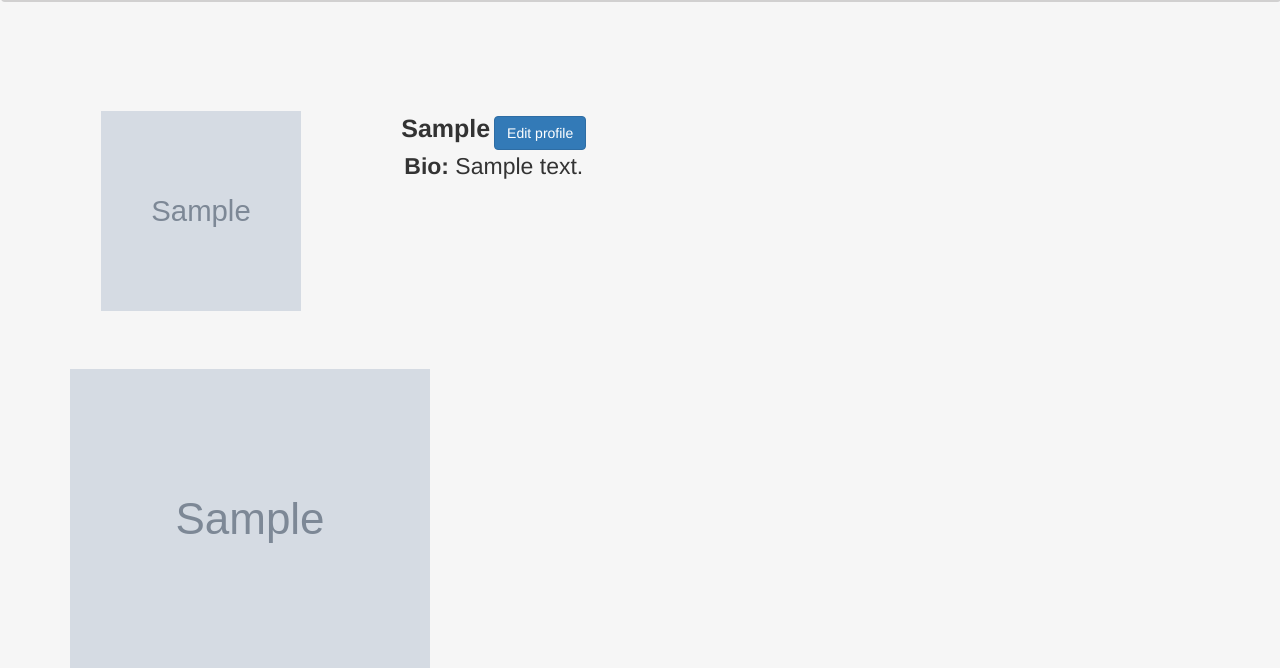
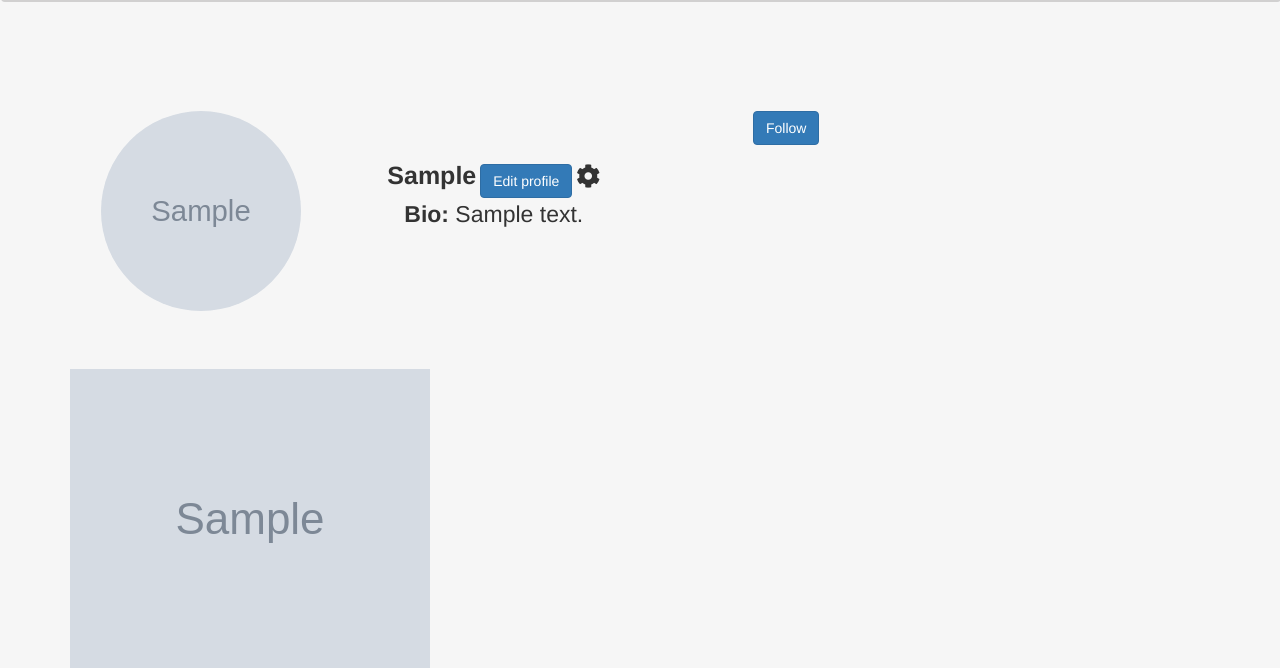
Before and after one commit to martingathu/intagram, a Django app: page /user/1 in a window 1280 px wide. Shown: the part 64-732 px from the top of the page. Run offline with Django 3.2, Linux system fonts and the light colour scheme; a user stored in the database is signed in; tables that the repository leaves empty hold one stand-in row (values such as "Sample post"); grey boxes marked "Sample" are stand-in pictures; some libraries are stand-ins or nearby versions.

Commit message:
add follow unfollow button

```diff
--- a/photos/templates/profile/profile.html
+++ b/photos/templates/profile/profile.html
@@ -9,17 +9,34 @@
 
             <div class="col-xs-12 col-sm-6 col-md-3">
                 {%if user.profile.profile_photo%}
-                <img class="rounded-circle" src="{{user.profile.profile_photo.url}}" style="height:200px;width: 200px;"
+                <img class="img-circle" src="{{user.profile.profile_photo.url}}" style="height:200px;width: 200px;"
                     alt="No profile pic">
                 {%else%}
                 <p>No profile picture!</p>
                 {%endif%}
             </div>
 
+            {% if request.user.is_authenticated%}
+            <div class="follow-toggle__container">
+              <button class="btn btn-primary {% if not following %}follow-user{% else %}unfollow-user{% endif %}">
+                {% if not following %}
+                  Follow
+                {% else %}
+                  Following
+                {% endif %}
+              </button>
 
+            </div>
+
+          {% endif %}
             <div class="col-xs-6 col-sm-6 col-md-3">
                 <strong style="font-size:25px;">{{current_user.username | title}}</strong>
                 <a href='/updateprofile/' class="btn btn-primary text-white">Edit profile</a>
+                <div class="fas fa-cog" style="font-size:24px;" type="button" data-toggle="modal" data-target="#logoutModal">
+                    <p class="bubble"></p>
+                    <p class="bubble"></p>
+                    <p class="bubble"></p>
+                </div>
                 {%if user.profile.bio %}
                 <p style="font-size:23px;"><strong>Bio:</strong> {{user.profile.bio}}</p>
                 {%else%}
@@ -86,5 +103,16 @@
     {%endfor%}
 
 
+
+</div>
+<div class="modal fade" id="logoutModal" tabindex="-1" role="dialog" aria-labelledby="myModalLabel">
+    <div class="modal-dialog" role="document">
+      <div class="modal-content" style="text-align: center;">
+          <a type="button" class="btn" href="">Change Password</a><br>
+          <a type="button" class="btn" href="/logout">Logout</a><br>
+          <a type="button" class="btn" data-dismiss="modal">Cancel</a>
+      </div>
+    </div>
+  </div>
 </div>
 {%endblock%}
```
